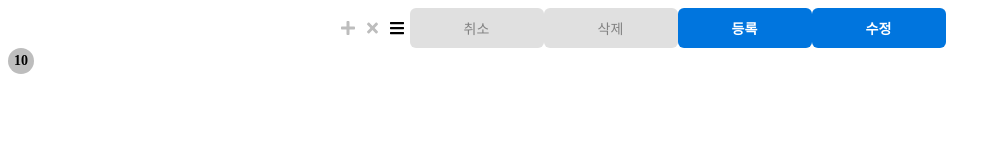
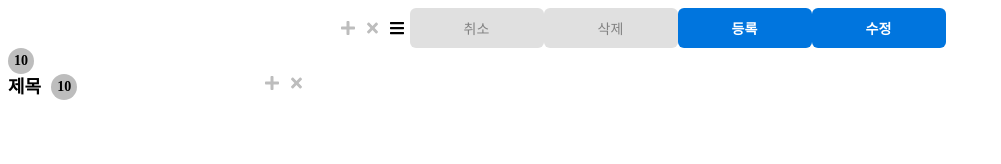
Before and after one commit to codesquad-members-2021/todo-list, a React (Create React App) app in the folder fe/todo-list/: page / in a window 1280 px wide. Shown: the top 164 px of the page, without its empty margins (0-1001 px from the left). Built offline with nearby package versions, Linux system fonts and the light colour scheme.

Commit message:
add: 만들어둔 컴포넌트 조합하여 columnHeader 컴포넌트 생성

```diff
--- a/fe/todo-list/src/app.jsx
+++ b/fe/todo-list/src/app.jsx
@@ -2,6 +2,7 @@ import './app.css';
 import Button from './components/button/button';
 import Icon from './components/icon/icon';
 import TaskCardCount from './components/taskCardCount/taskCardCount';
+import ColumnHeader from './components/columnHeader/columnHeader';
 
 function App() {
   return (
@@ -14,6 +15,7 @@ function App() {
       <Button type="submit" name="등록" />
       <Button type="edit" name="수정" />
       <TaskCardCount />
+      <ColumnHeader />
     </div>
   );
 }
--- /dev/null
+++ b/fe/todo-list/src/components/columnHeader/columnHeader.jsx
@@ -0,0 +1,41 @@
+import React from 'react';
+import TaskCardCount from '../taskCardCount/taskCardCount';
+import Icon from '../icon/icon';
+import styled from 'styled-components';
+
+const ColumnHeader = props => {
+  return (
+    <ColumnHeaderContainer>
+      <ColumnTitleBox>
+        <ColumnTitle>제목</ColumnTitle>
+        <TaskCardCount />
+      </ColumnTitleBox>
+      <ColumnButtonBox>
+        <Icon type="add" />
+        <Icon type="delete" />
+      </ColumnButtonBox>
+    </ColumnHeaderContainer>
+  );
+};
+
+export default ColumnHeader;
+
+const ColumnHeaderContainer = styled.div`
+  display: flex;
+  justify-content: space-between;
+  width: 300px;
+`;
+
+const ColumnTitleBox = styled.div`
+  display: flex;
+  align-items: center;
+`;
+
+const ColumnTitle = styled.span`
+  font-weight: bold;
+  font-size: 18px;
+  line-height: 26px;
+  margin-right: 10px;
+`;
+
+const ColumnButtonBox = styled.div``;
```
